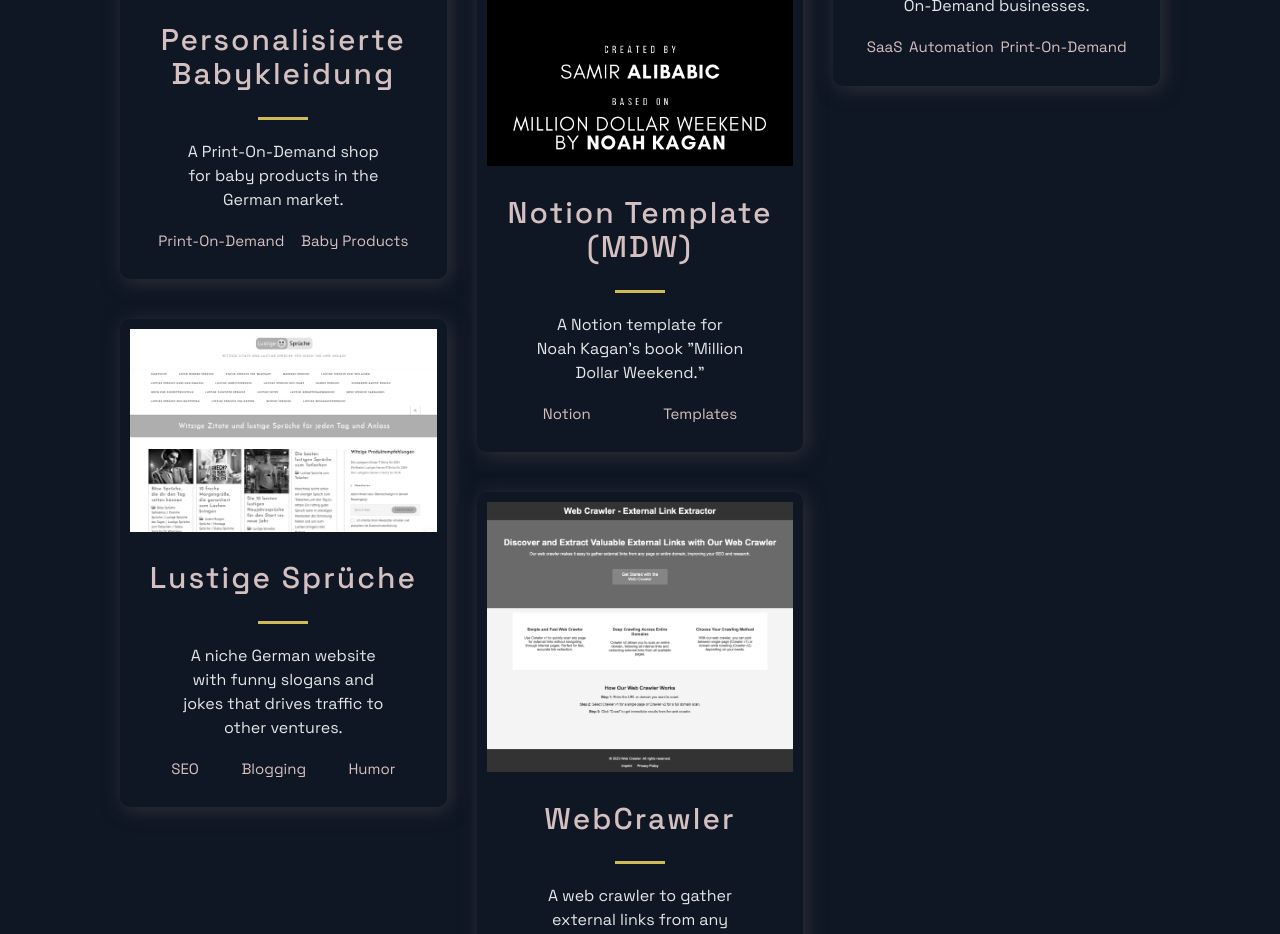
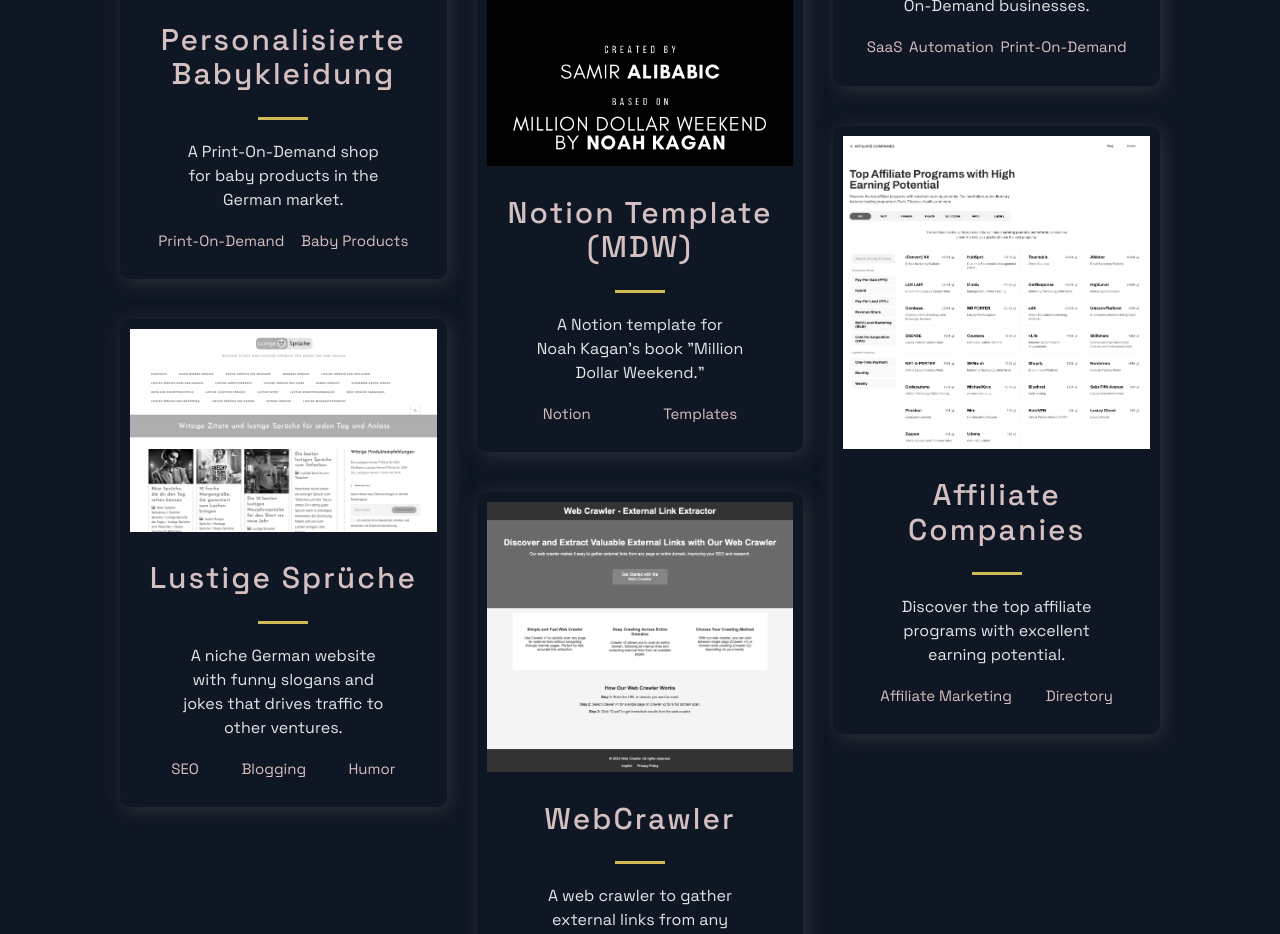
Before and after one commit to samiralibabic/portfolio, a Next.js app: page / in a window 1280 px wide. Shown: the part 2200-3134 px from the top of the page. Built offline with nearby package versions, Linux system fonts and the light colour scheme.

Commit message:
Add affiliatecompanies.net

```diff
--- a/src/constants/constants.js
+++ b/src/constants/constants.js
@@ -86,6 +86,14 @@ export const projects = [
     tags: ['Web Crawling', 'Link Building'],
     visit: 'https://crawler.samiralibabic.com',
     id: 9,
+  },
+  {
+    title: 'Affiliate Companies',
+    description: 'Discover the top affiliate programs with excellent earning potential.',
+    image: '/images/affiliatecompanies.png',
+    tags: ['Affiliate Marketing', 'Directory'],
+    visit: 'https://affiliatecompanies.net',
+    id: 10,
   }
 ];
 
```
Also changed, not shown: public/images/affiliatecompanies.png (added).
